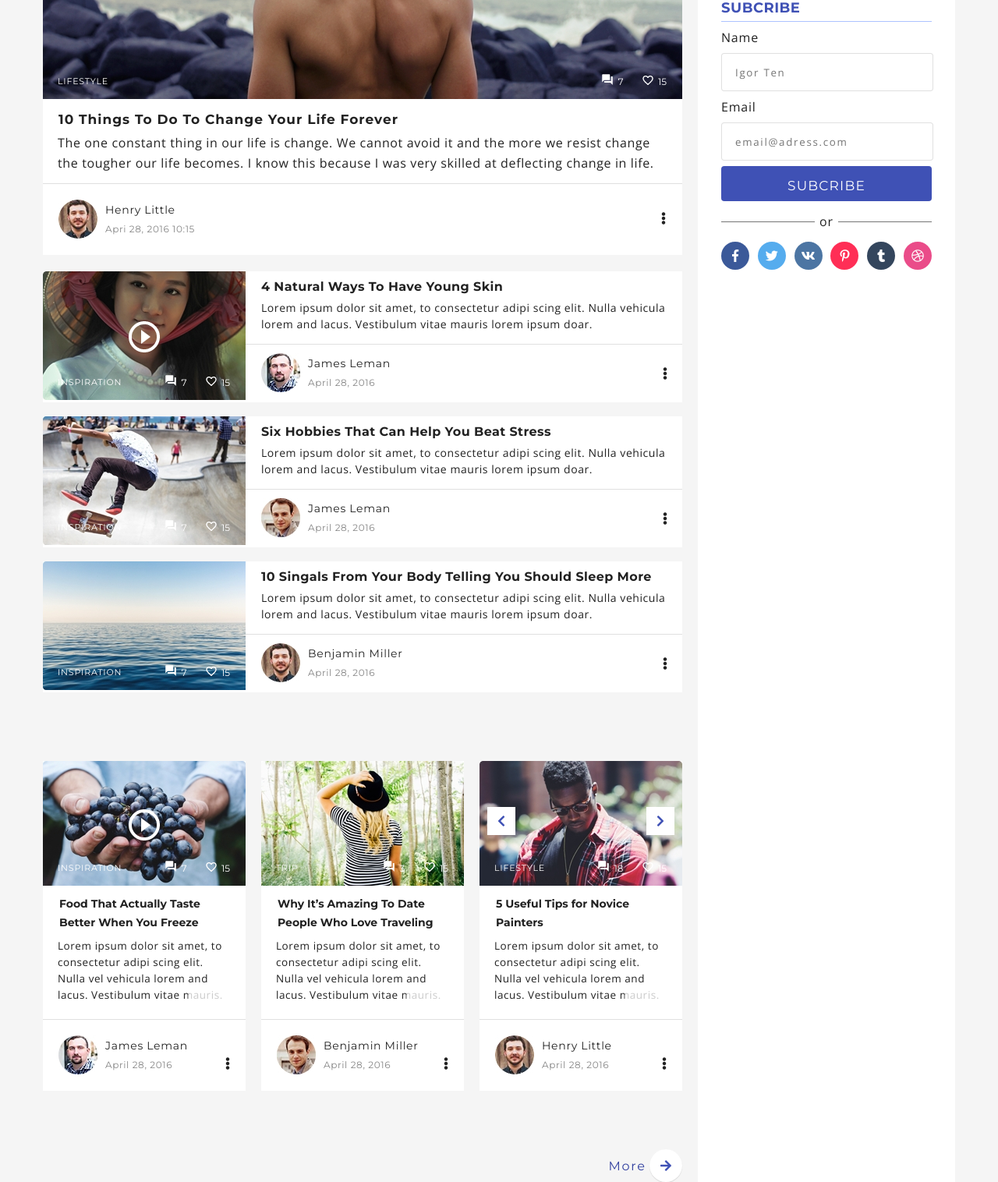
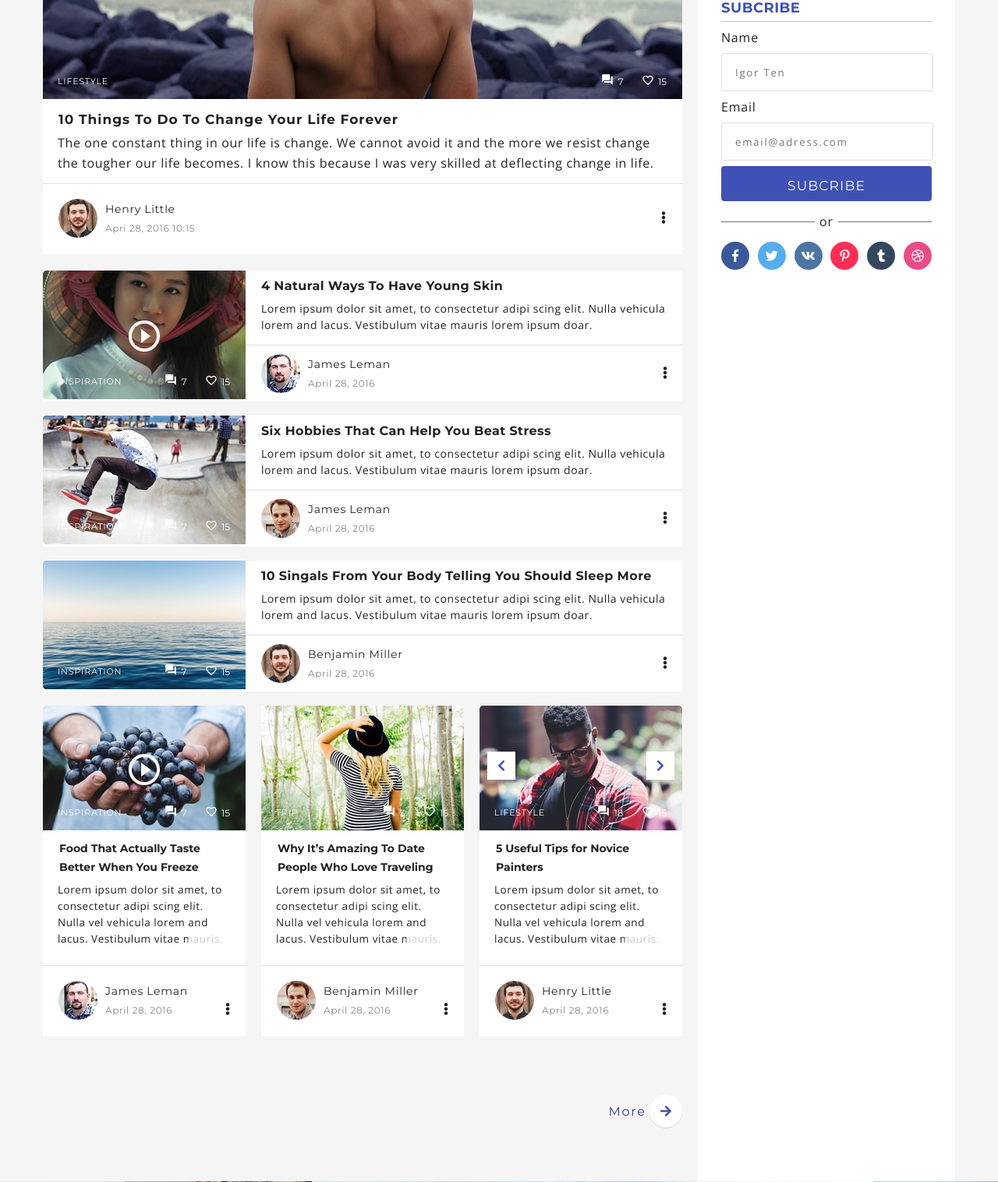
Before and after one commit to OliaKvasha/hw1, a PHP site: page / in a window 1280 px wide. Shown: the part 1224-2740 px from the top of the page at 78% size. Run offline with PHP 8.4, Linux system fonts and the light colour scheme; some libraries are stand-ins or nearby versions.

Commit message:
secondary-articles

```diff
--- a/hw6/css/style.css
+++ b/hw6/css/style.css
@@ -323,7 +323,7 @@ body {
 }
 
 .article__author {
-  padding: 20px 10px 21px 20px;
+  padding: 19px 10px 21px 20px;
   position: relative;
 }
 
@@ -371,7 +371,7 @@ body {
 
 .popular-article .article__text {
   font-size: 14px;
-  padding: 4px 0 15px;
+  padding: 6px 0 15px;
 }
 
 .popular-article .article__author {
@@ -384,7 +384,7 @@ body {
 }
 
 .secondary-articles {
-  margin-top: 88px;
+  margin-top: 18px;
   display: flex;
 }
 
@@ -506,7 +506,7 @@ body {
   font-size: 13.5px;
   line-height: 21px;
   letter-spacing: 0.56px;
-  padding: 18px 23px 20px 19px;
+  padding: 17px 23px 23px 19px;
   border-bottom: 1px solid rgba(0, 0, 0, 0.12);
 }
 
```
